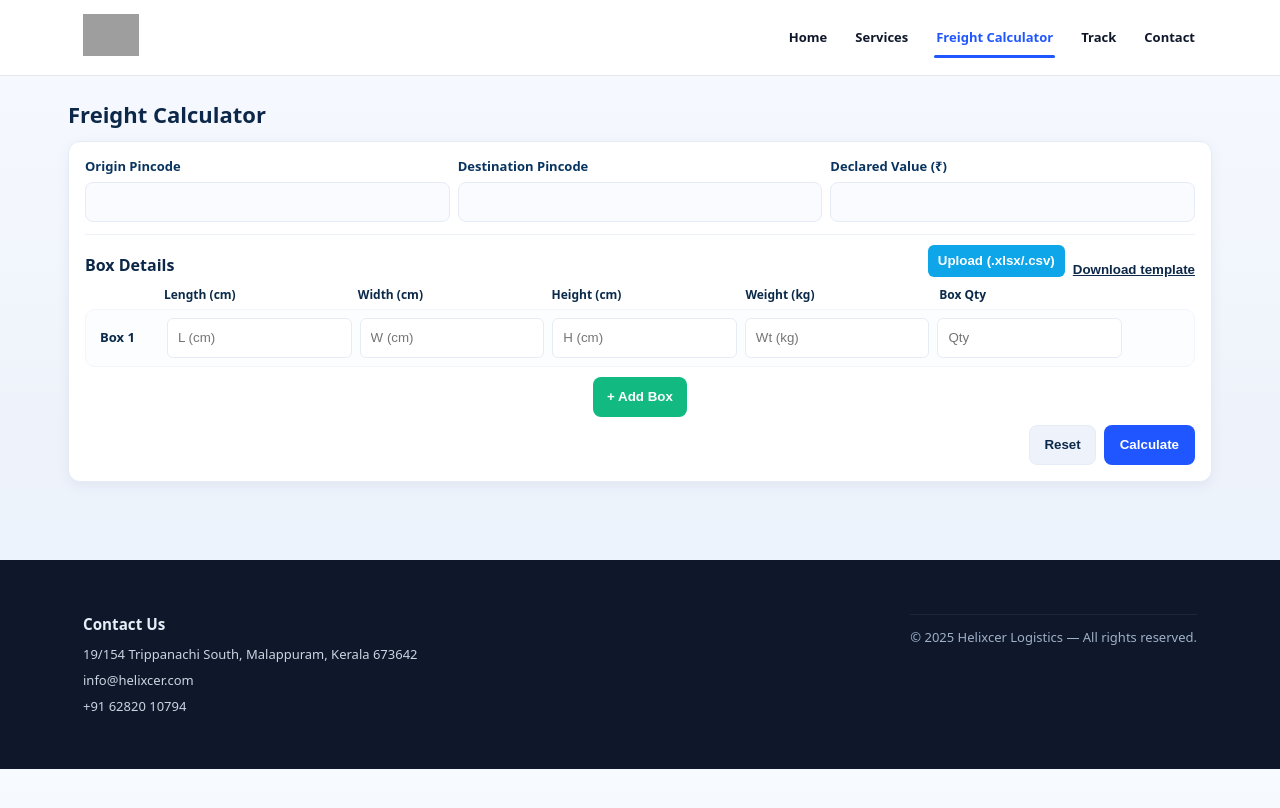
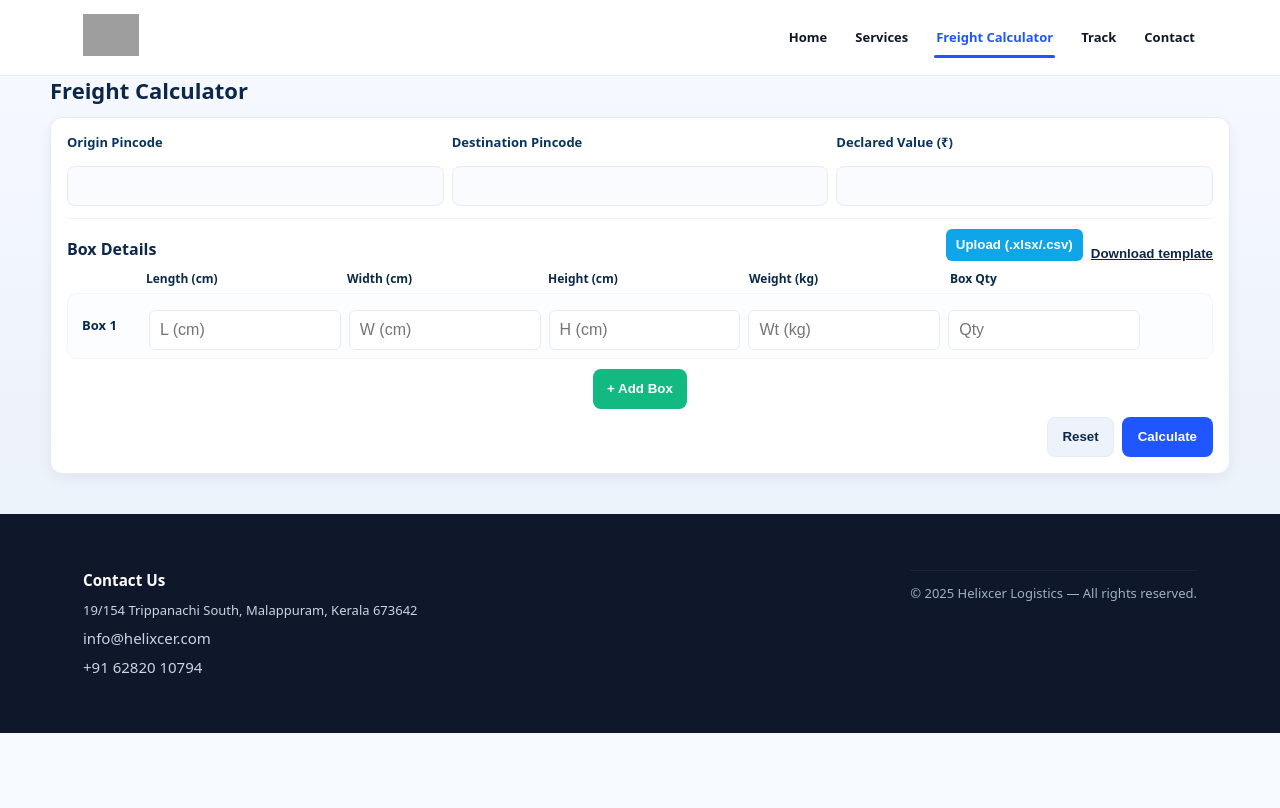
Before and after one commit to nisaran/helixcer-logistics, a Jekyll site: the page built from calculator/index.html, in a window 1280 px wide. Shown: the top 808 px of the page. Built offline with Jekyll 4.4.1, drawn with Linux system fonts in a browser that asks for light colours; grey boxes are pictures that could not be loaded.

Commit message:
Update style.css

```diff
--- a/assets/css/style.css
+++ b/assets/css/style.css
@@ -1,28 +1,249 @@
-/* assets/css/style.css - base styles */
-:root{
-  --bg:#f7f9fb; --card:#fff; --text:#0f172a; --muted:#64748b; --accent:#1f56ff; --container:1150px;
+/* =========================================================
+   GLOBAL VARIABLES
+========================================================= */
+:root {
+  --bg: #f6f9fe;
+  --text: #0f172a;
+  --muted: #64748b;
+  --card: #ffffff;
+  --border: #e5e7eb;
+  --accent: #1f56ff;
+  --accent-dark: #1a45cc;
+  --radius: 12px;
 }
-*{box-sizing:border-box}
-body{margin:0;font-family:Inter,system-ui,Segoe UI,Roboto,Arial;background:var(--bg);color:var(--text);-webkit-font-smoothing:antialiased}
-a{color:var(--accent)}
-.container, .wrap{max-width:var(--container);margin:0 auto;padding:18px}
-header.site-header + main{margin-top:6px}
 
-/* hero + services + partners (from your original index) */
-.hero{background:#fff;border-radius:14px;padding:28px;display:grid;grid-template-columns:1fr 420px;gap:28px;align-items:center;box-shadow:0 10px 30px rgba(16,24,40,0.04)}
-.hero-right-img{width:100%;border-radius:12px}
-.services-grid{display:grid;grid-template-columns:repeat(3,1fr);gap:18px}
-.service{background:var(--card);padding:18px;border-radius:12px;box-shadow:0 8px 22px rgba(16,24,40,0.04)}
-.partner-card{flex:0 0 140px;height:70px;background:#fff;border-radius:10px;padding:8px;box-shadow:0 6px 18px rgba(0,0,0,0.04);display:flex;justify-content:center;align-items:center}
-@media(max-width:900px){ .hero{grid-template-columns:1fr} .services-grid{grid-template-columns:1fr} }
+/* =========================================================
+   RESET + BASICS
+========================================================= */
+* {
+  margin: 0;
+  padding: 0;
+  box-sizing: border-box;
+}
 
-/* forms, cards, inputs generic */
-.card{background:#fff;border-radius:12px;padding:18px;box-shadow:0 6px 24px rgba(16,24,40,0.04);margin-bottom:20px}
-.field label{display:block;font-weight:700;margin-bottom:6px}
-.field input, .control{width:100%;height:38px;padding:8px;border-radius:8px;border:1px solid #e6eef8}
+body {
+  background: var(--bg);
+  font-family: 'Inter', sans-serif;
+  color: var(--text);
+  line-height: 1.55;
+}
 
-/* footer small improvements */
-.site-footer .contact-row{display:flex;flex-direction:column}
+/* =========================================================
+   LAYOUT CONTAINER
+========================================================= */
+.container {
+  max-width: 1150px;
+  margin: 0 auto;
+  padding: 20px 18px;
+}
 
-/* small utilities */
-.btn{display:inline-flex;align-items:center;justify-content:center;border-radius:10px;padding:10px 14px;text-decoration:none}
+/* =========================================================
+   TYPOGRAPHY
+========================================================= */
+h1, h2, h3 {
+  font-weight: 700;
+  color: var(--text);
+}
+
+p {
+  color: var(--muted);
+  font-weight: 400;
+}
+
+/* =========================================================
+   BUTTONS
+========================================================= */
+.button {
+  display: inline-block;
+  background: var(--accent);
+  padding: 14px 24px;
+  border-radius: var(--radius);
+  color: #fff;
+  font-weight: 600;
+  text-decoration: none;
+  transition: 0.25s ease;
+}
+
+.button:hover {
+  background: var(--accent-dark);
+}
+
+/* =========================================================
+   CARDS / PANELS
+========================================================= */
+.card {
+  background: var(--card);
+  border-radius: var(--radius);
+  padding: 24px;
+  box-shadow: 0 4px 18px rgba(0,0,0,0.06);
+}
+
+/* =========================================================
+   FORM ELEMENTS
+========================================================= */
+input, textarea, select {
+  width: 100%;
+  padding: 14px;
+  border: 1px solid var(--border);
+  border-radius: var(--radius);
+  margin-top: 8px;
+  font-size: 16px;
+}
+
+label {
+  font-weight: 600;
+  margin-bottom: 4px;
+  display: block;
+}
+
+/* =========================================================
+   HEADER + NAVIGATION (UNIFIED ACROSS ALL PAGES)
+========================================================= */
+header.site-header {
+  width: 100%;
+  background: #ffffff !important;
+  border-bottom: 1px solid var(--border) !important;
+  position: sticky;
+  top: 0;
+  z-index: 9999 !important;
+}
+
+.header-wrap {
+  max-width: 1150px;
+  margin: 0 auto;
+  padding: 14px 18px;
+  display: flex;
+  align-items: center;
+  justify-content: space-between;
+  gap: 16px;
+}
+
+.logo img {
+  height: 42px;
+}
+
+nav.nav ul {
+  display: flex !important;
+  gap: 24px;
+  list-style: none;
+  margin: 0;
+}
+
+nav.nav a {
+  text-decoration: none !important;
+  color: var(--text) !important;
+  font-weight: 600 !important;
+  position: relative;
+  padding: 6px 2px !important;
+}
+
+nav.nav a.active {
+  color: var(--accent) !important;
+}
+
+nav.nav a.active::after {
+  content: "";
+  height: 3px;
+  width: 100%;
+  left: 0;
+  bottom: -6px;
+  background: var(--accent);
+  border-radius: 4px;
+  position: absolute;
+}
+
+/* =========================================================
+   MOBILE NAVIGATION
+========================================================= */
+.hamburger {
+  display: none;
+  width: 46px;
+  height: 46px;
+  padding: 10px;
+  border-radius: 10px;
+  border: 1px solid var(--border);
+  background: #fff;
+  align-items: center;
+  justify-content: center;
+  position: relative;
+  cursor: pointer;
+}
+
+.hamburger .bar {
+  width: 26px;
+  height: 3px;
+  background: #0f172a;
+  border-radius: 3px;
+  position: absolute;
+  transition: 0.35s ease;
+}
+
+.hamburger .top    { transform: translateY(-8px); }
+.hamburger .middle { transform: translateY(0px); }
+.hamburger .bottom { transform: translateY(8px); }
+
+body.show-menu .hamburger .top    { transform: translateY(0) rotate(45deg); }
+body.show-menu .hamburger .middle { opacity: 0; }
+body.show-menu .hamburger .bottom { transform: translateY(0) rotate(-45deg); }
+
+@media (max-width: 820px) {
+
+  .hamburger {
+    display: flex !important;
+  }
+
+  nav.nav {
+    display: none !important;
+    position: absolute;
+    top: 68px;
+    left: 0;
+    right: 0;
+    background: #fff;
+    padding: 20px;
+    border-bottom-left-radius: 12px;
+    border-bottom-right-radius: 12px;
+    box-shadow: 0 8px 24px rgba(0,0,0,0.06);
+  }
+
+  body.show-menu nav.nav {
+    display: block !important;
+  }
+
+  nav.nav ul {
+    flex-direction: column;
+    gap: 16px;
+    align-items: flex-start;
+  }
+}
+
+/* =========================================================
+   FOOTER
+========================================================= */
+footer {
+  background: #0f1320;
+  padding: 40px 18px;
+  color: #fff;
+  margin-top: 60px;
+}
+
+footer h3 {
+  color: #fff;
+  margin-bottom: 16px;
+}
+
+footer p, footer a {
+  color: #b8c0d0;
+  text-decoration: none;
+  font-size: 15px;
+}
+
+footer a:hover {
+  color: #ffffff;
+}
+
+/* =========================================================
+   UTILITIES
+========================================================= */
+.mt-20 { margin-top: 20px; }
+.mt-40 { margin-top: 40px; }
+.center { text-align: center; }
```
